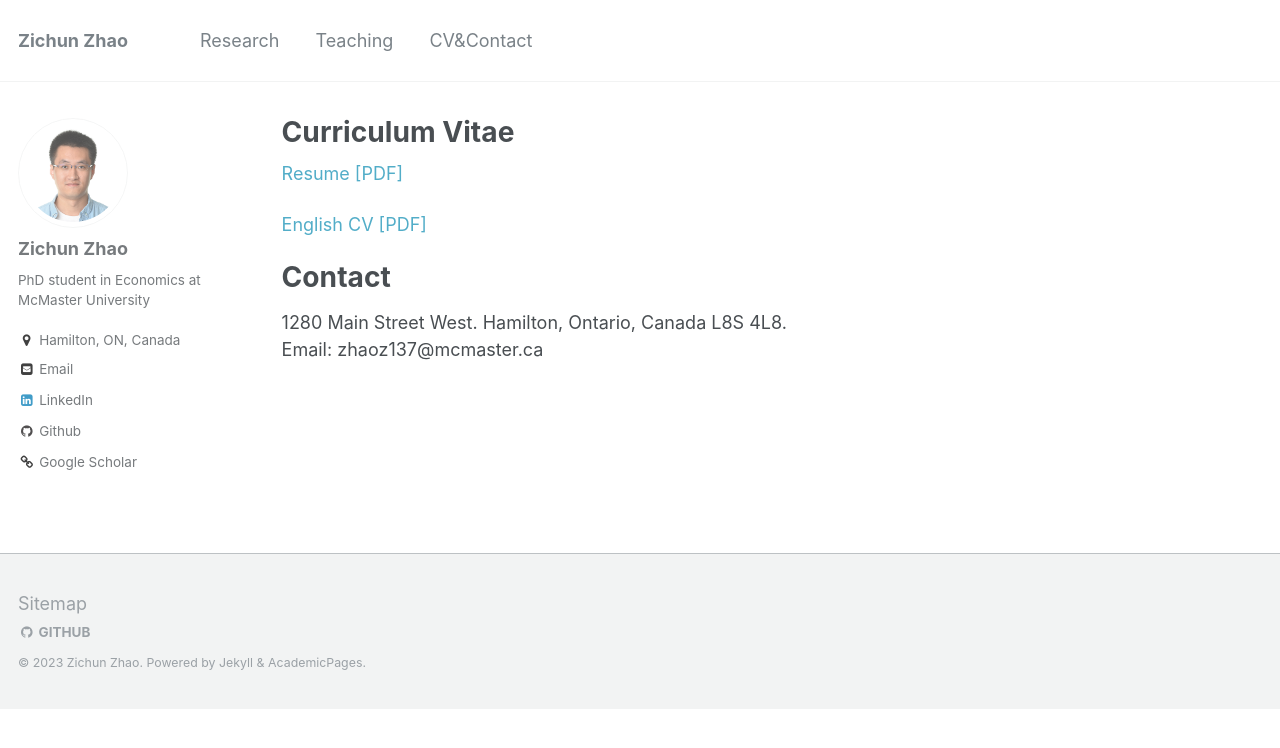
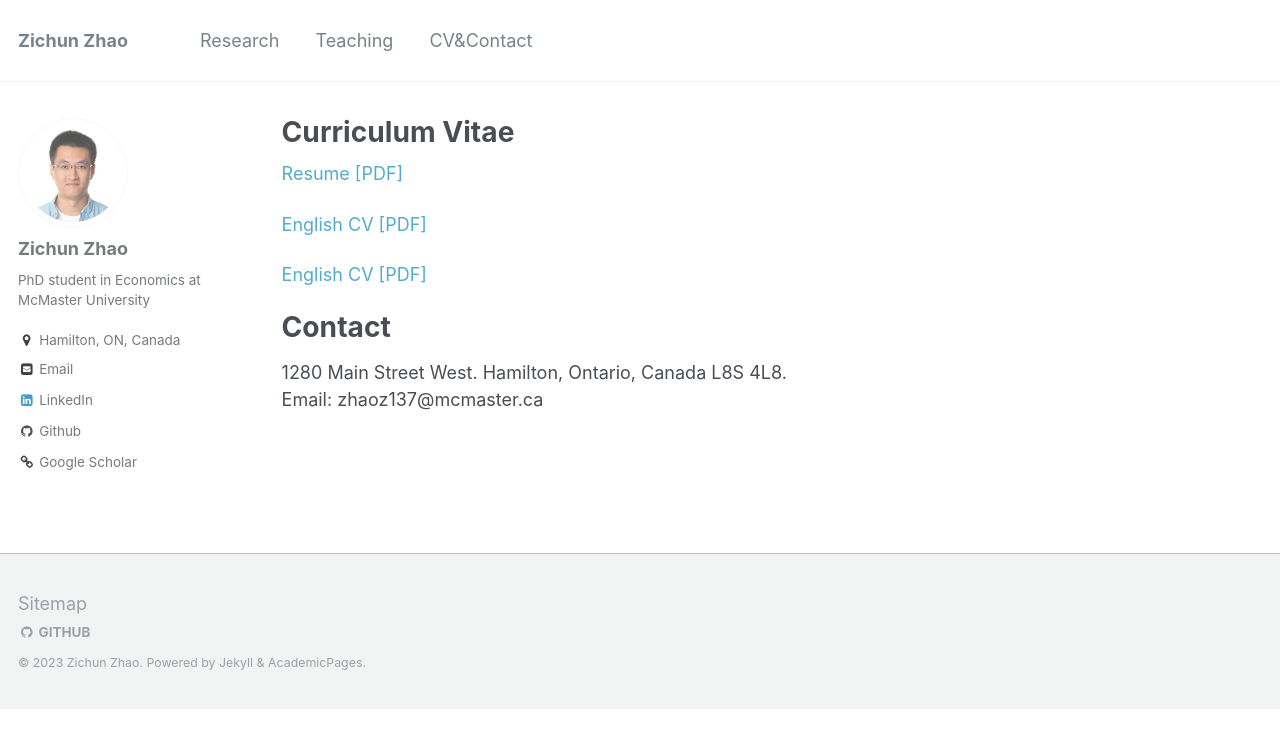
Before and after one commit to zichunzhao/zichunzhao.github.io, a Jekyll site: the page built from _pages/cv&contact.md, in a window 1280 px wide. Shown: the top 748 px of the page. Built offline with Jekyll 4.4.1, drawn with Linux system fonts in a browser that asks for light colours.

Commit message:
Update cv&contact.md

```diff
--- a/_pages/cv&contact.md
+++ b/_pages/cv&contact.md
@@ -8,6 +8,8 @@ author_profile: true
 
 [English CV [PDF]](https://github.com/zichunzhao/zichunzhao.github.io/blob/main/files/cv/Zichun_Zhao_CV.pdf)
 
+[English CV [PDF]](https://github.com/zichunzhao/zichunzhao.github.io/blob/main/files/cv/Zichun_Zhao_CV.pdf)
+
 # Contact
 1280 Main Street West. Hamilton, Ontario, Canada  L8S 4L8.<br>
 Email: zhaoz137@mcmaster.ca
```
